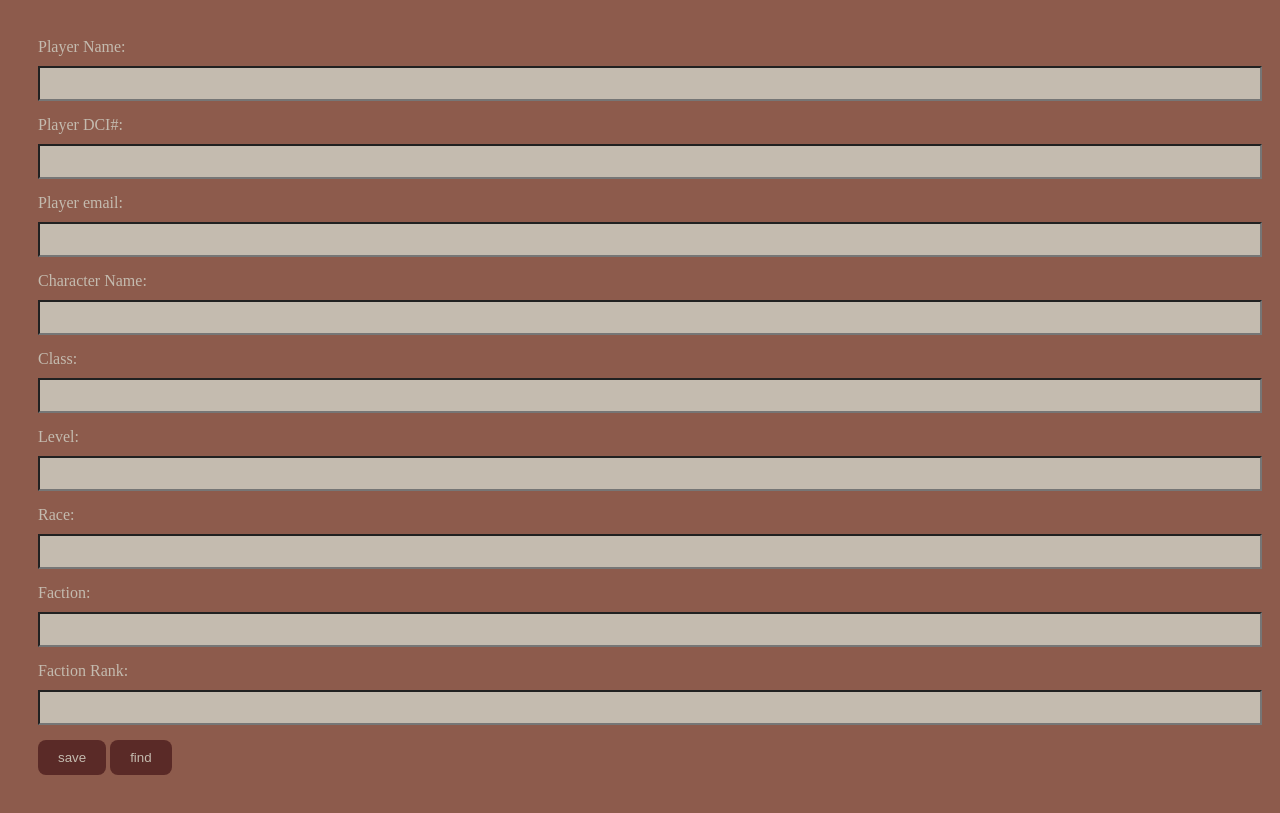
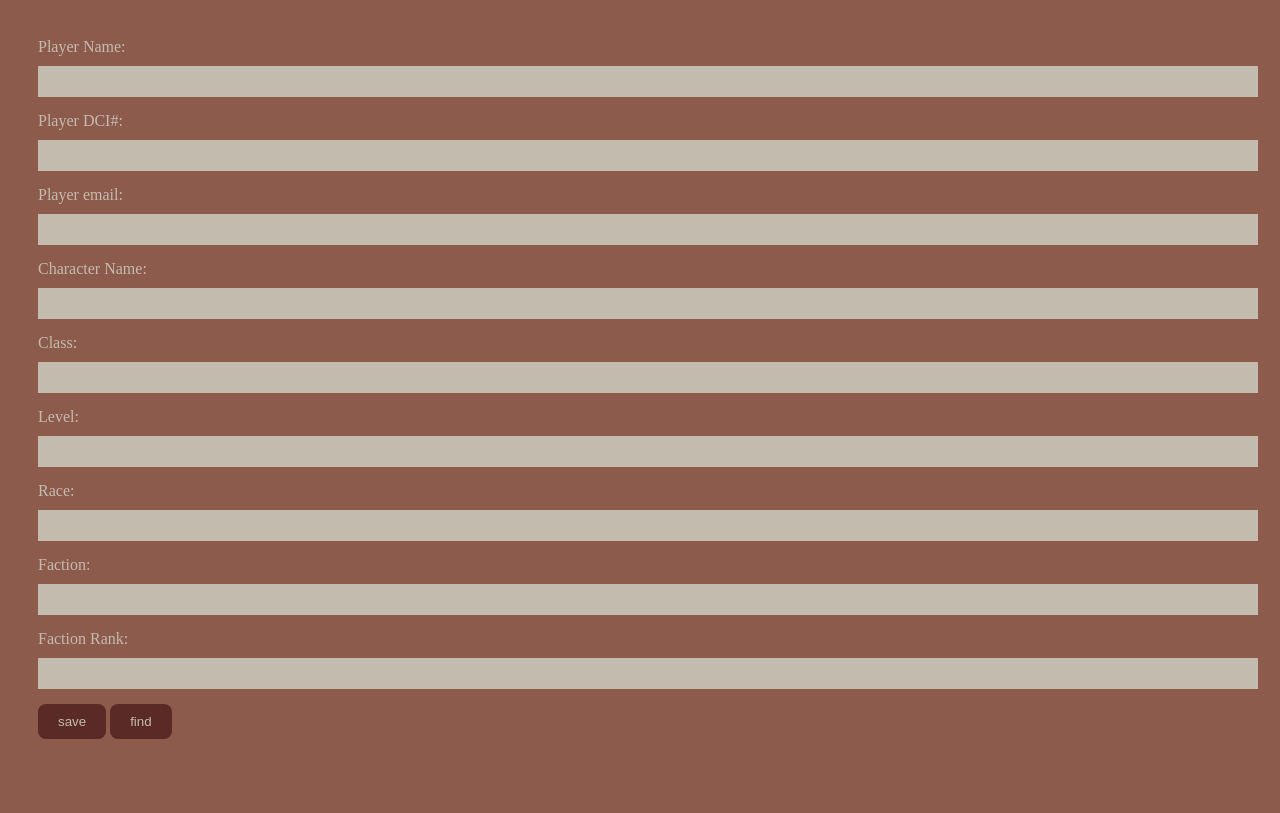
Before and after one commit to ryanroat/ALLogSheet, a plain HTML site: page index.html in a window 1280 px wide. Drawn offline with Linux system fonts and the light colour scheme.

Commit message:
more css additions

```diff
--- a/form.css
+++ b/form.css
@@ -1,3 +1,11 @@
+/* color palette from coolors
+1: #c4bbaf
+2: #a5978b
+3: #5c4742
+4: #8d5b4c
+5: #5a2a27
+*/
+
 html, body {
   background-color: #8d5b4c;
 }
@@ -17,9 +25,16 @@ html, body {
 }
 
 .bio input[type="text"]{
+  border:none;
   background-color: #c4bbaf;
+  color: #5a2a27;;
   padding: 8px;
   width: 100%;
+}
+.bio input[type="text"]:focus{
+  background-color: #a5978b;
+  outline-color: #c4bbaf;
+
 }
 .bio input[type="submit"]{
   background-color: #5a2a27;
```
